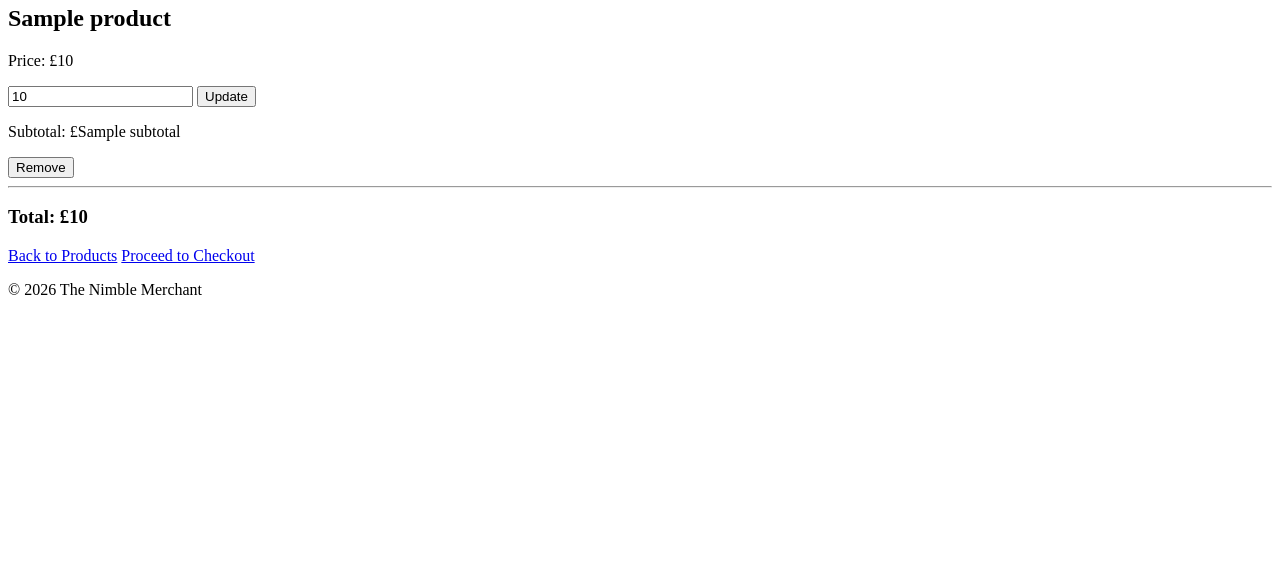
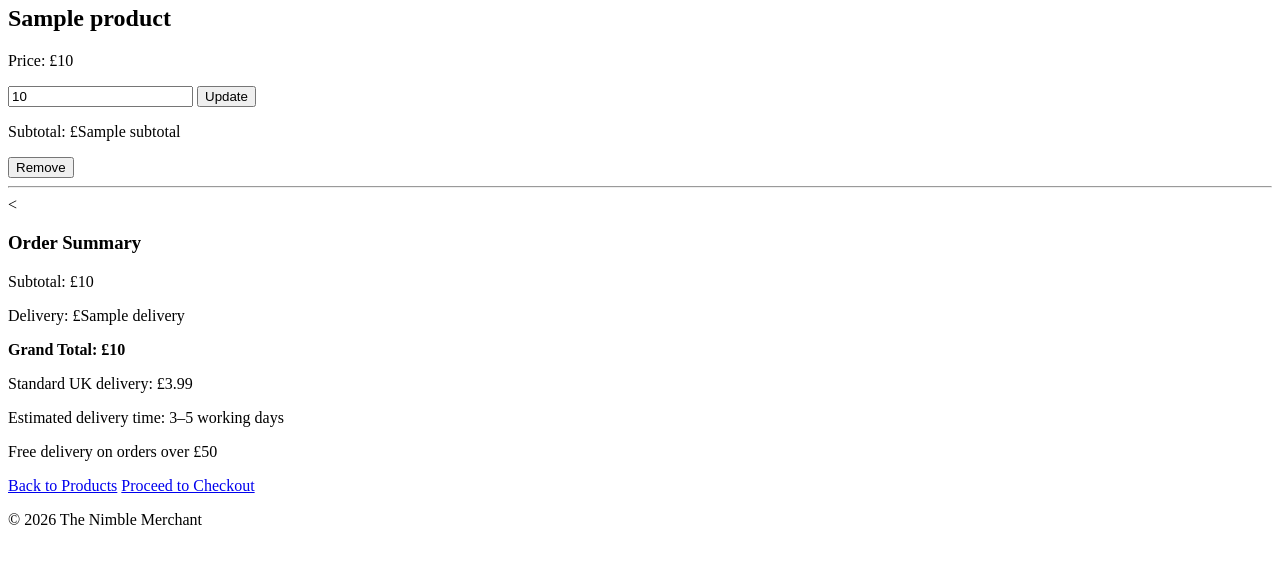
Before and after one commit to Luke-Smith92/TheNimbleMerchant, a Django app: template cart/templates/cart/cart.html in a window 1280 px wide. Shown: the part 173-737 px from the top of the page. Run offline with Django 5.2, Linux system fonts and the light colour scheme; the template is opened without the code that fills it: most values are stand-ins (such as "Sample title", 1, 10 or a date in 2020).

Commit message:
Add delivery charges and cart grand total

```diff
--- a/cart/templates/cart/cart.html
+++ b/cart/templates/cart/cart.html
@@ -41,7 +41,15 @@
 <hr>
     {% endfor %}
 
-    <h3>Total: £{{ total }}</h3>
+    <<h3>Order Summary</h3>
+
+<p>Subtotal: £{{ total }}</p>
+<p>Delivery: £{{ delivery }}</p>
+<p><strong>Grand Total: £{{ grand_total }}</strong></p>
+
+<p>Standard UK delivery: £3.99</p>
+<p>Estimated delivery time: 3–5 working days</p>
+<p>Free delivery on orders over £50</p>
 {% else %}
     <p>Your cart is empty.</p>
 {% endif %}
```
Also changed, not shown: cart/views.py (+11 -2 lines), checkout/templates/checkout/checkout_success.html (+10 -4 lines), README.md.
